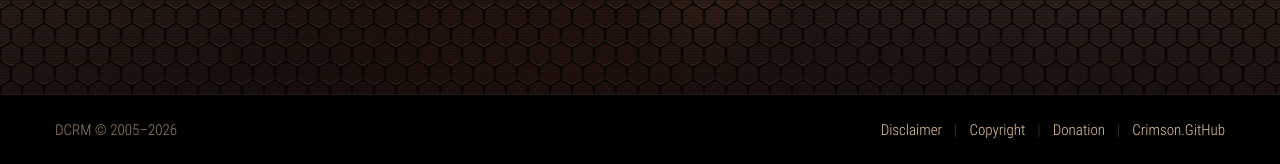
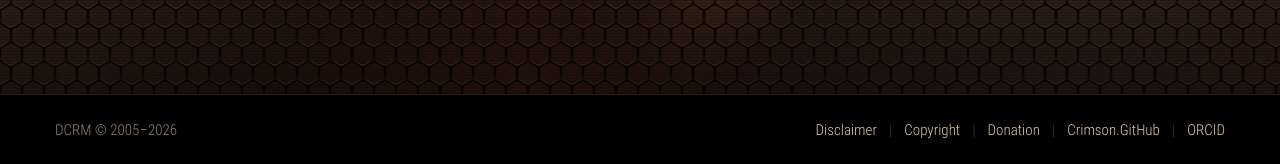
Before and after one commit to william-aqn/blog, a Jekyll site: the page built from index.html, in a window 1280 px wide. Shown: the part 5346-5510 px from the top of the page. Built offline with Jekyll 4.4.1, drawn with Linux system fonts in a browser that asks for light colours.

Commit message:
Link ORCID profile in the footers
ORCID URL lives in _config.yml (orcid_url) and is shared by both footers.
On the main page the separator that would open a wrapped line on phones
is now clipped, so the second line never starts with a "|".

Co-Authored-By: Claude Opus 5.5 <noreply@anthropic.com>

```diff
--- a/_config.yml
+++ b/_config.yml
@@ -10,6 +10,7 @@ title: Crimson.Lab
 description: Лаборатория Кримсона
 excerpt_separator: <!--more-->
 url: "https://x-crm.in"
+orcid_url: "https://orcid.org/0009-0005-4749-1606"  # профиль ORCID, ссылка в футерах
 amc_proxy_base: "https://amc.x-crm.in/minecraft"
 minecraft_address: "amc.x-crm.in"       # адрес для подключения в игре
 minecraft_download_url: "https://launcher.mojang.com/download/MinecraftInstaller.exe"  # офиц. установщик Minecraft (Windows)
--- a/_layouts/default.html
+++ b/_layouts/default.html
@@ -50,6 +50,7 @@
             <li><a href="/copyright.html">Copyright</a></li>
             <li><a href="/donation.html">Donation</a></li>
             <li><a href="{{ site.github.repository_url }}" target="_blank" rel="noopener">Crimson.GitHub</a></li>
+            <li><a href="{{ site.orcid_url }}" target="_blank" rel="me noopener">ORCID</a></li>
           </ul>
         </div>
       </div>
--- a/_layouts/hacker.html
+++ b/_layouts/hacker.html
@@ -31,7 +31,7 @@
     </div>
     <footer class="site-footer">
         <div class="container">
-            <p>DCRM &copy; 2005–<span id="footer-year"></span> | <a href="/disclaimer.html">Disclaimer</a> | <a href="/copyright.html">Copyright</a> | <a href="/donation.html">Donation</a></p>
+            <p>DCRM &copy; 2005–<span id="footer-year"></span> | <a href="/disclaimer.html">Disclaimer</a> | <a href="/copyright.html">Copyright</a> | <a href="/donation.html">Donation</a> | <a href="{{ site.orcid_url }}" target="_blank" rel="me noopener">ORCID</a></p>
         </div>
     </footer>
     <script>document.getElementById('footer-year').textContent = new Date().getFullYear();</script>
--- a/assets/css/hacker/main-footer.scss
+++ b/assets/css/hacker/main-footer.scss
@@ -3,6 +3,8 @@
 
 // Footer of the default layout (the main page): one compact line on black under a hairline.
 // Separators live on the list items, outside the links: the hit area of a link never covers a "|".
+// Every item starts with one; the separator that opens a line hangs left of the list and is clipped,
+// so a wrapped line on a phone never starts with a "|".
 @import "crimson-palette";
 
 $footer-pad-y: 26px;
@@ -12,7 +14,12 @@ $footer-gap-y: 8px;
 $footer-link-pad-y: 4px;       // taller hit areas on phones (at least 24px)
 $footer-separator: "|";
 $footer-separator-gap: 12px;
+$footer-separator-glyph: 3px;  // "|" in Roboto Condensed 15px is ~3.3px wide
+$footer-separator-width: $footer-separator-gap * 2 + $footer-separator-glyph;
 $footer-separator-alpha: .3;
+$footer-focus-room: 5px;       // the focus outline of main-links.scss (2px + 3px offset) stays unclipped
+$footer-clip-out: -$footer-focus-room;
+$footer-clip-left: $footer-separator-width - $footer-focus-room;
 
 .lab-footer {
   border-top: $rule;
@@ -36,6 +43,8 @@ $footer-separator-alpha: .3;
 .lab-footer__links {
   display: flex;
   flex-wrap: wrap;
+  margin-left: -$footer-separator-width;
+  clip-path: inset($footer-clip-out $footer-clip-out $footer-clip-out $footer-clip-left);
 
   // style.css sets "vertical-align: top" on everything: keep the padded link on the text baseline
   a {
@@ -44,7 +53,7 @@ $footer-separator-alpha: .3;
     vertical-align: baseline;
   }
 
-  li + li::before {
+  li::before {
     content: $footer-separator;
     margin: 0 $footer-separator-gap;
     color: rgba($sand, $footer-separator-alpha);
```
